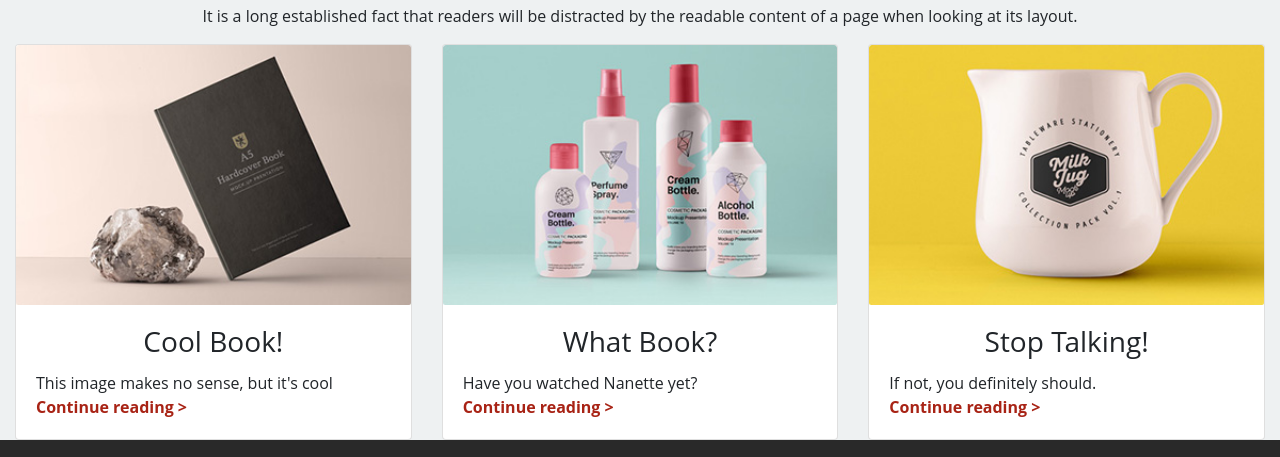
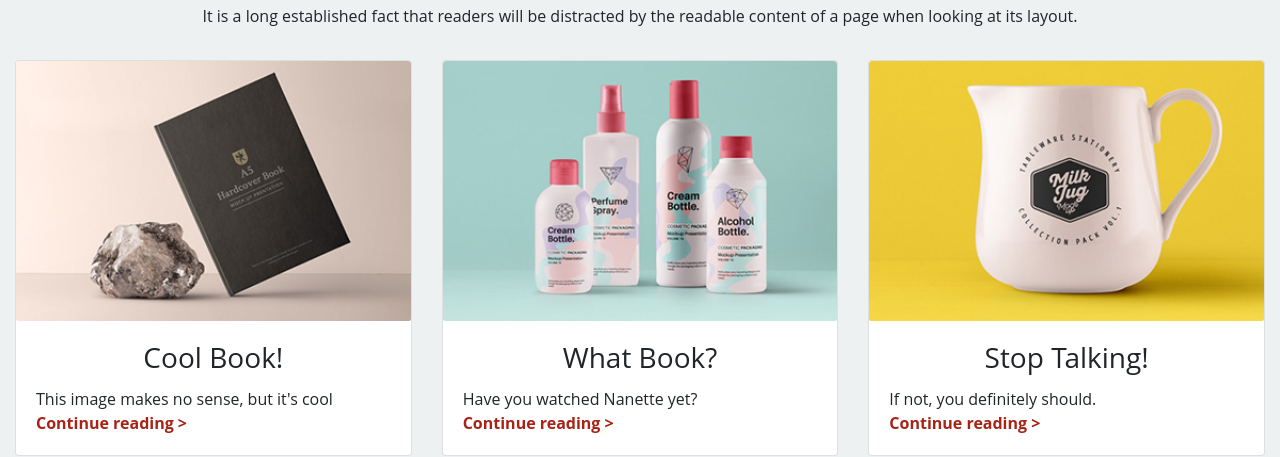
Before and after one commit to preav/preav.github.io, a website: page blog.html in a window 1280 px wide. Shown: the part 522-979 px from the top of the page. Drawn offline with nearby package versions, Linux system fonts and the light colour scheme.

Commit message:
added paddig

```diff
--- a/blog.html
+++ b/blog.html
@@ -51,7 +51,7 @@
 						<p class="col"> It is a long established fact that readers will be distracted by the readable content of a page when looking at its layout. </p>
 					</header>
 				</div> <!-- row end -->
-				<div class="card-deck row">
+				<div class="card-deck row py-3">
 					<!-- <div class="col-xs-12 col-sm-6 col-md-4 cardWrapper"> -->
 						<section class="card" id="blog3" > <!-- card 1 start -->
 							<img class="card-img-top" src="images/blog3.jpg" alt="blog3">
```
